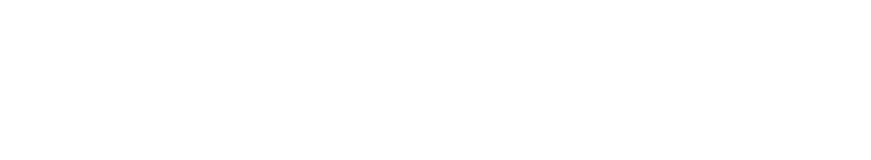
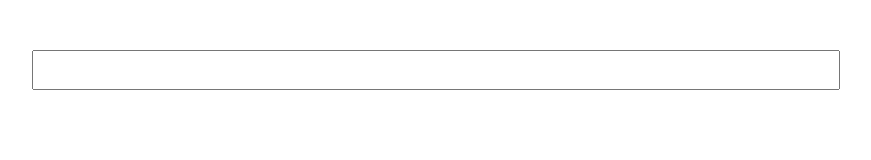
Before and after one commit to d-kokin-parc/audio-input-test, a plain HTML site: page index.html in a window 1280 px wide. Shown: the whole page, without its empty margins (208-1079 px from the left). Drawn offline with Linux system fonts and the light colour scheme.

Commit message:
Audio input tests ready!

```diff
--- a/index.html
+++ b/index.html
@@ -1,12 +1,38 @@
 <!DOCTYPE html PUBLIC "-//W3C//DTD XHTML 1.0 Transitional//EN" "http://www.w3.org/TR/xhtml1/DTD/xhtml1-transitional.dtd">
+
+<!-- Работает пока только в Chrome -->
+
 <html>
 	<head>
 		<title>Audio Input Testing</title>
 		<meta http-equiv="Content-Type" content="text/html;charset=utf-8"/>
-		<meta http-equiv="X-UA-Compatible" content="IE=7" />
-		<meta name="viewport" content="width=device-width" />
+
+		<!-- Chrome может определять язык распознавания исходя из значения аттрибута content -->
+		<meta http-equiv='Content-Language' content="ru_RU" />
+
+		<style type="text/css">
+			.test {
+				margin: 50px auto;
+				width: 800px;
+			}
+
+			.test-input {
+				display: block;
+				font-size: 30px;
+				width: 100%;
+			}
+		</style>
 	</head>
-	<body>
-
+	<body lang="ru_RU">
+		<div class="test">
+			<!--
+				Народ в интернетах так же пишет, что можно задавать аттрибут lang="ru_RU"
+				самому инпуту. Т. е. теоретически можно нафигачить несколько инпутов, заточенных
+				под распознавание разных языков. Ну или JS'ом как-то по-умному менять язык.
+				Проверил - работает, пример (тренеруемся во французском!):
+				<input type="text" class="test-input" x-webkit-speech="x-webkit-speech" lang="fr" />
+			-->
+			<input type="text" class="test-input" x-webkit-speech="x-webkit-speech" />
+		</div>
 	</body>
 </html>
```
